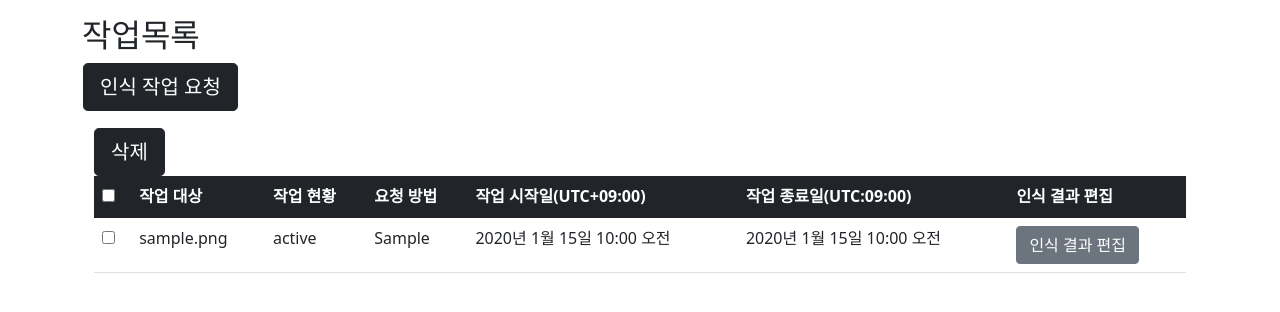
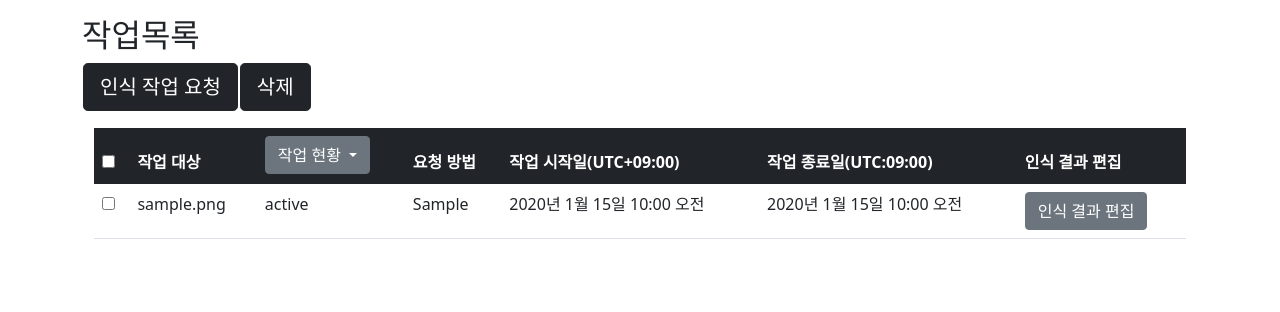
Before and after one commit to 11dy/Sanhak_project, a Django app: page /labeling/ in a window 1280 px wide. Shown: the top 312 px of the page. Run offline with Django 4.2, Linux system fonts and the light colour scheme; tables that the repository leaves empty hold one stand-in row (values such as "Sample post"); lists and menus that the app fills with data are empty; some libraries are stand-ins or nearby versions.

Commit message:
2022.08.02

```diff
--- a/templates/base.html
+++ b/templates/base.html
@@ -13,7 +13,8 @@
     <link rel="stylesheet" type="text/css" href="{% static 'css/bootstrap.min.css' %}">
         <link rel="stylesheet" type="text/css" href="{% static '/css/musicBar.css' %}">
         <link rel="stylesheet" type="text/css" href="{% static '/css/modal.css' %}">
-    <title>Main Page</title>
+    <link rel="stylesheet" type="text/css" href="{% static '/css/main-dropdown.css' %}">
+        <title>Main Page</title>
     </head>
     <body>
     <!-- 기본 템플릿 안에 삽입될 내용 Start -->
@@ -28,7 +29,7 @@
     <script src="{% static 'js/bootstrap.js' %}"></script>
     <script src="{%   static '/js/audioPlay.js'%}"></script>
     <script src="{%   static '/js/modalFunction.js'%}"></script>
-
+    <script src="{%   static '/js/listSort.js'%}"></script>
     <script type="text/javascript" src="https://code.jquery.com/jquery-3.5.1.js"></script>
 
     <!--체크박스 전체선택 제이쿼리-->
--- a/templates/labeling/work_list.html
+++ b/templates/labeling/work_list.html
@@ -72,6 +72,10 @@
         인식 작업 요청
     </button>
     </th>
+    <th>
+        <form action="/labeling/delete_file/" method="POST" enctype="multipart/form-data">
+        <button type="submit" class="btn btn-dark btn-lg btn-block" value="삭제">삭제</button>
+    </th>
 </tbody>
 </table>
 
@@ -79,14 +83,29 @@
 
 
 <div class ="container my-3">
-    <form action="/labeling/delete_file/" method="POST" enctype="multipart/form-data">
-    <button type="submit" class="btn btn-dark btn-lg btn-block" value="삭제">삭제</button>
     <table class="table">
         <thead>
         <tr class="table-dark">
             <th><input id="allCheck" type="checkbox"></th>
             <th>작업 대상</th>
-            <th>작업 현황</th>
+            <th class="dropdown">
+                <button class="btn btn-secondary dropdown-toggle" type="button" data-toggle="dropdown">
+                작업 현황 <span class="caret"></span>
+                </button>
+
+                <ul class="dropdown-menu">
+
+                    <li><a href="#">작업 대기</a></li>
+
+                    <li><a href="#">작업 중</a></li>
+
+                    <li><a href="#">취소 완료</a></li>
+
+                    <li><a href="#">취소 중</a></li>
+                    <li><a href="#">작업 실패</a></li>
+                    <li><a href="#">작업완료</a></li>
+                </ul>
+            </th>
             <th>요청 방법</th>
             <th>작업 시작일(UTC+09:00)</th>
             <th>작업 종료일(UTC:09:00)</th>
@@ -99,7 +118,7 @@
         <tr>
             <td><input type="checkbox" name="checked" value="{{ work.id }}"></td>
             <td>{{ work.audio_file }}</td>
-            <td>{{ work.status }}</td>
+            <td class="fileStatus">{{ work.status }}</td>
             <td>{{ work.request_method }}</td>
             <td>{{ work.start_time }}</td>
             <td>{{ work.end_time }}</td>
```
Lines whose indentation alone changed are shown as unchanged.
